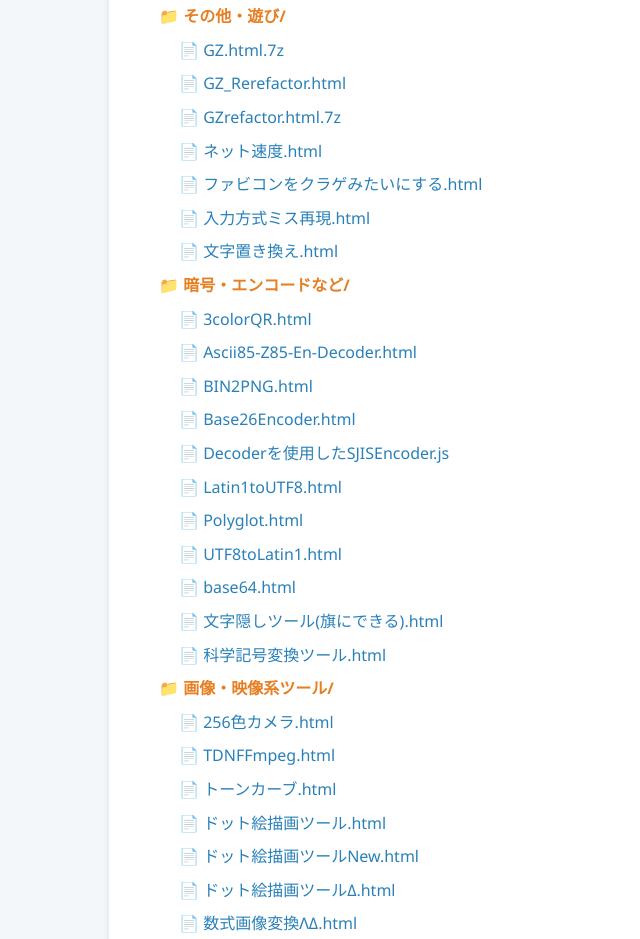
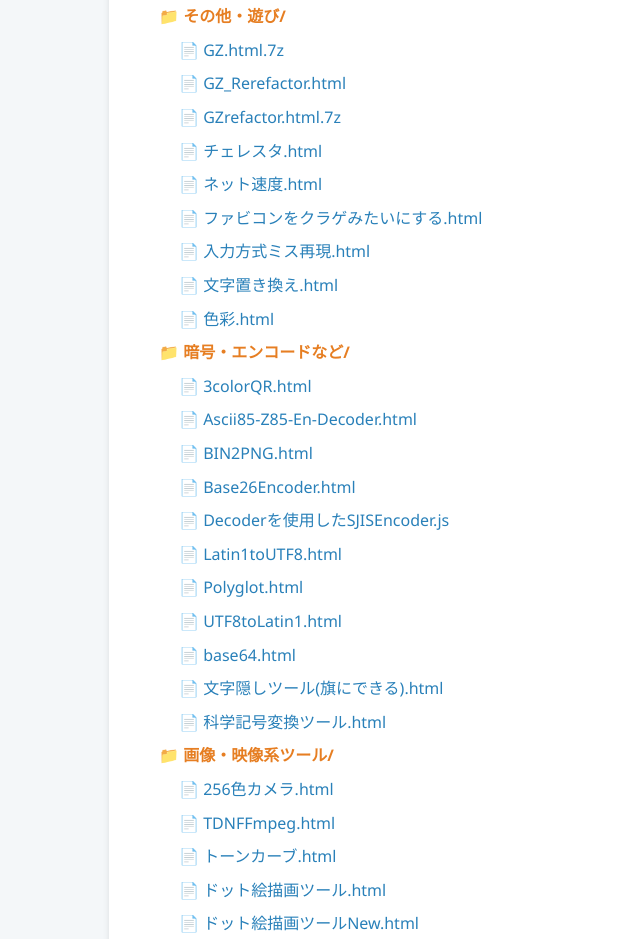
Before and after one commit to arurion/Tools, a plain HTML site: page index_all.html in a window 1280 px wide. Shown: the part 1480-2419 px from the top of the page, without its empty margins (51-691 px from the left). Drawn offline with Linux system fonts and the light colour scheme.

Commit message:
Update explorer index

```diff
--- a/index_all.html
+++ b/index_all.html
@@ -85,10 +85,12 @@
                 <li><a class='file-link' href='./%E3%81%9D%E3%81%AE%E4%BB%96%E3%83%BB%E9%81%8A%E3%81%B3/GZ.html.7z'>GZ.html.7z</a></li>
                 <li><a class='file-link' href='./%E3%81%9D%E3%81%AE%E4%BB%96%E3%83%BB%E9%81%8A%E3%81%B3/GZ_Rerefactor.html'>GZ_Rerefactor.html</a></li>
                 <li><a class='file-link' href='./%E3%81%9D%E3%81%AE%E4%BB%96%E3%83%BB%E9%81%8A%E3%81%B3/GZrefactor.html.7z'>GZrefactor.html.7z</a></li>
+                <li><a class='file-link' href='./%E3%81%9D%E3%81%AE%E4%BB%96%E3%83%BB%E9%81%8A%E3%81%B3/%E3%83%81%E3%82%A7%E3%83%AC%E3%82%B9%E3%82%BF.html'>チェレスタ.html</a></li>
                 <li><a class='file-link' href='./%E3%81%9D%E3%81%AE%E4%BB%96%E3%83%BB%E9%81%8A%E3%81%B3/%E3%83%8D%E3%83%83%E3%83%88%E9%80%9F%E5%BA%A6.html'>ネット速度.html</a></li>
                 <li><a class='file-link' href='./%E3%81%9D%E3%81%AE%E4%BB%96%E3%83%BB%E9%81%8A%E3%81%B3/%E3%83%95%E3%82%A1%E3%83%93%E3%82%B3%E3%83%B3%E3%82%92%E3%82%AF%E3%83%A9%E3%82%B2%E3%81%BF%E3%81%9F%E3%81%84%E3%81%AB%E3%81%99%E3%82%8B.html'>ファビコンをクラゲみたいにする.html</a></li>
                 <li><a class='file-link' href='./%E3%81%9D%E3%81%AE%E4%BB%96%E3%83%BB%E9%81%8A%E3%81%B3/%E5%85%A5%E5%8A%9B%E6%96%B9%E5%BC%8F%E3%83%9F%E3%82%B9%E5%86%8D%E7%8F%BE.html'>入力方式ミス再現.html</a></li>
                 <li><a class='file-link' href='./%E3%81%9D%E3%81%AE%E4%BB%96%E3%83%BB%E9%81%8A%E3%81%B3/%E6%96%87%E5%AD%97%E7%BD%AE%E3%81%8D%E6%8F%9B%E3%81%88.html'>文字置き換え.html</a></li>
+                <li><a class='file-link' href='./%E3%81%9D%E3%81%AE%E4%BB%96%E3%83%BB%E9%81%8A%E3%81%B3/%E8%89%B2%E5%BD%A9.html'>色彩.html</a></li>
             </ul>
         </li>
         <li><span class='dir-name'>暗号・エンコードなど/</span>
```
